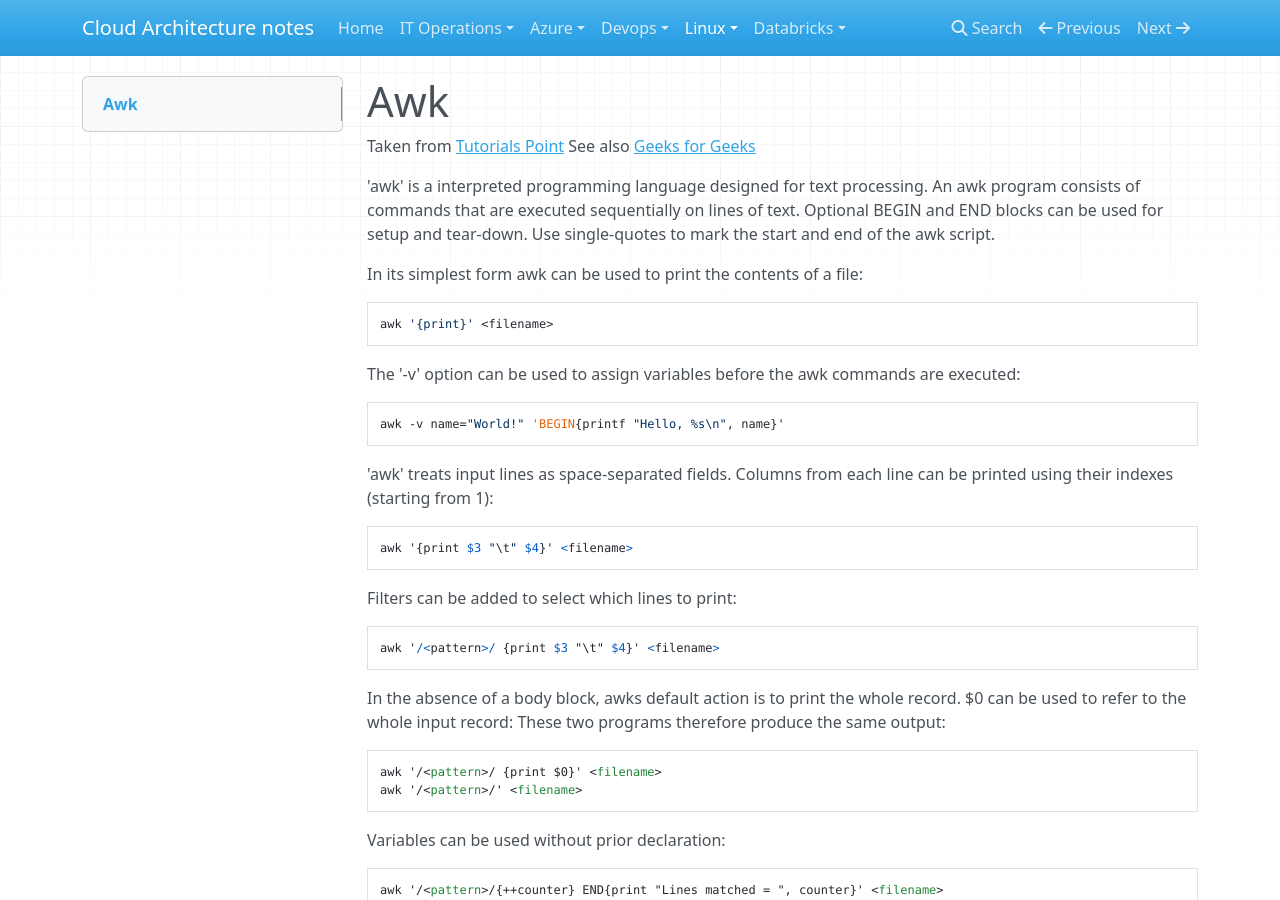
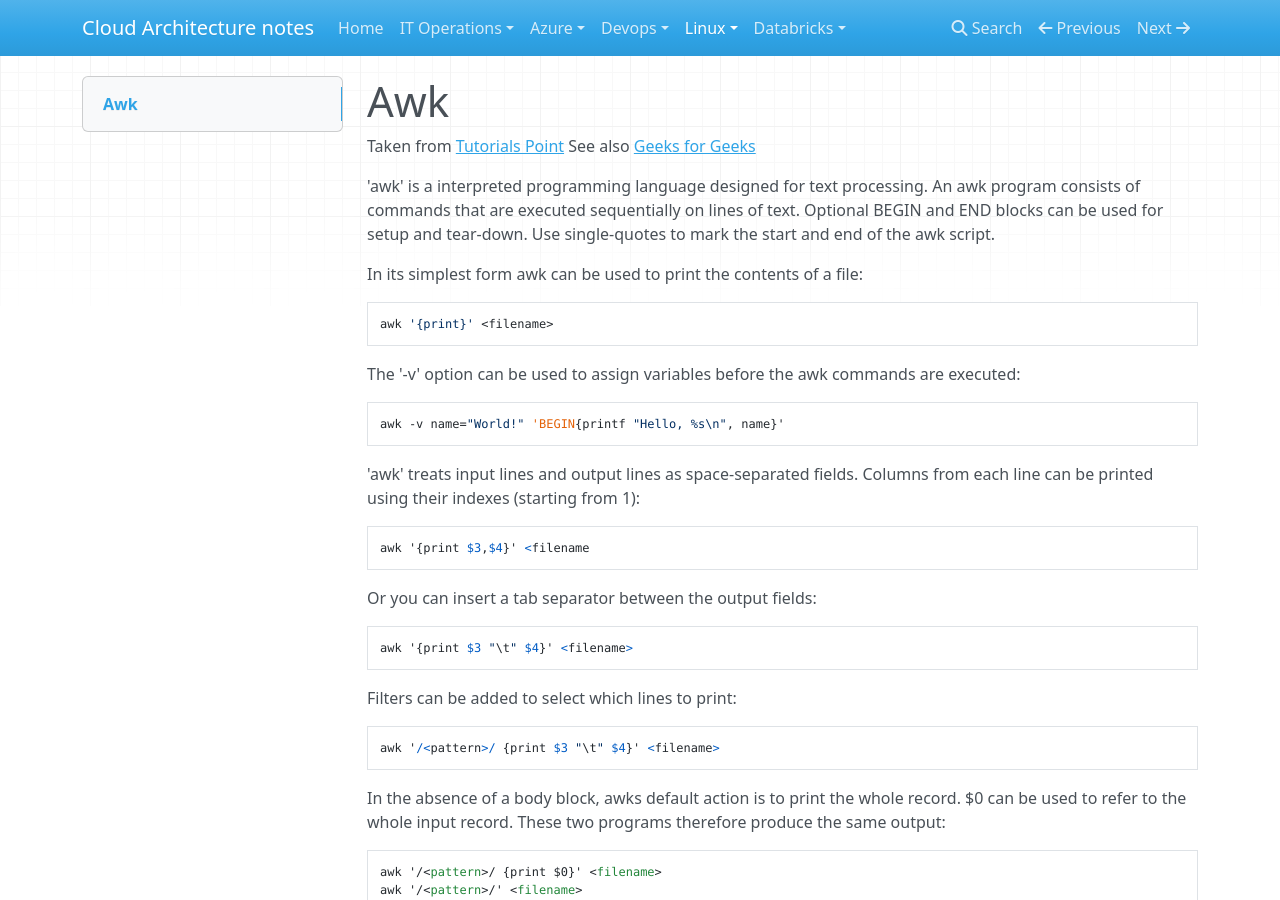
Before and after one commit to dram1964/cloudarchitect, an MkDocs documentation site: the page built from docs/linux/awk.md, in a window 1280 px wide and 900 px high. Built offline with MkDocs 1.6.1, drawn with Linux system fonts in a browser that asks for light colours; nearby versions of some CDN libraries.

Commit message:
more notes on awk

```diff
--- a/docs/linux/awk.md
+++ b/docs/linux/awk.md
@@ -15,8 +15,12 @@ The '-v' option can be used to assign variables before the awk commands are exec
 
     awk -v name="World!" 'BEGIN{printf "Hello, %s\n", name}'
 
-'awk' treats input lines as space-separated fields. Columns from each line can be printed using
+'awk' treats input lines and output lines as space-separated fields. Columns from each line can be printed using
 their indexes (starting from 1):
+
+    awk '{print $3,$4}' <filename
+
+Or you can insert a tab separator between the output fields:
 
     awk '{print $3 "\t" $4}' <filename>
 
@@ -24,9 +28,9 @@ Filters can be added to select which lines to print:
 
     awk '/<pattern>/ {print $3 "\t" $4}' <filename>
 
-In the absence of a body block, awks default action is to print the whole record. $0
-can be used to refer to the whole input record: These two programs therefore produce the
-same output:
+In the absence of a body block, awks default action is to print the whole
+record. $0 can be used to refer to the whole input record. These two
+programs therefore produce the same output:
 
     awk '/<pattern>/ {print $0}' <filename>
     awk '/<pattern>/' <filename>
```
